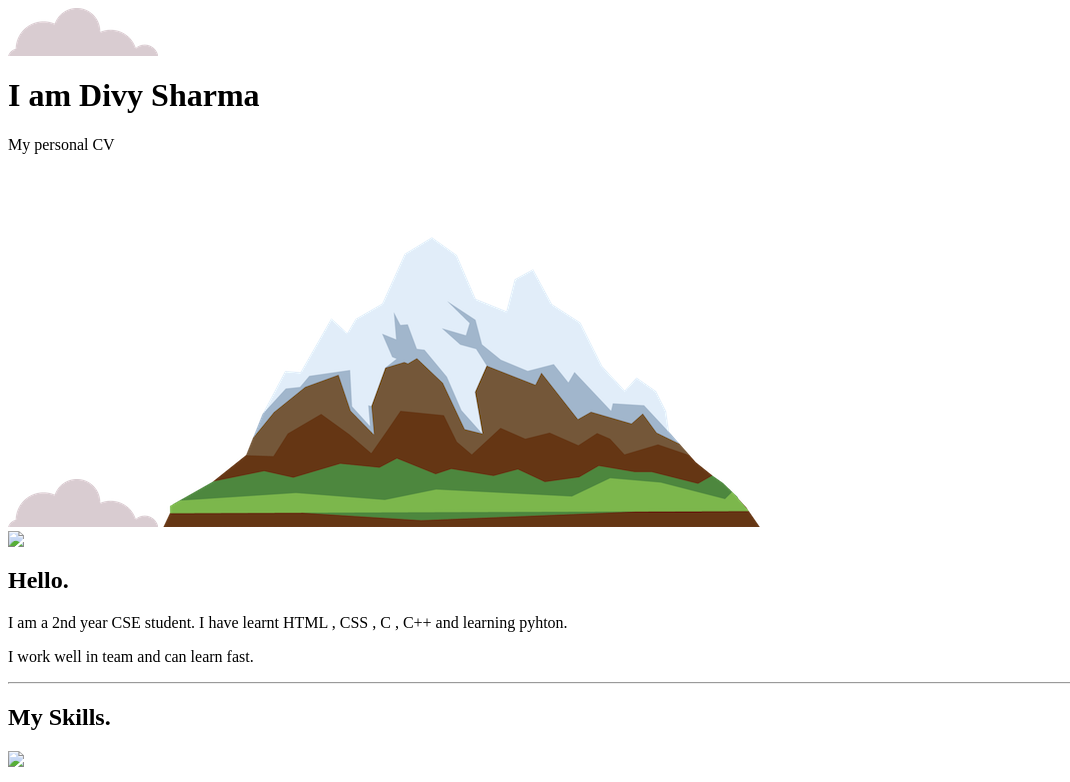
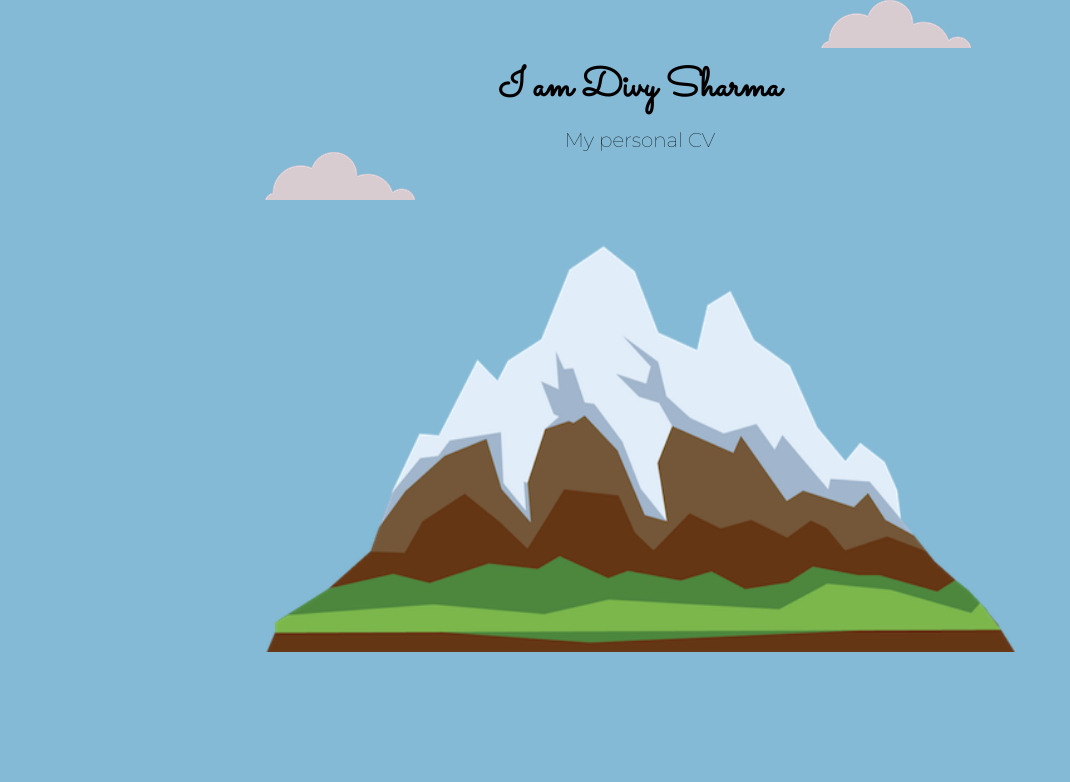
Before and after one commit to DivySharma1/1st, a plain HTML site: page my project.html in a window 1280 px wide. Shown: the top 782 px of the page, without its empty margins (0-1070 px from the left). Drawn offline with Linux system fonts and the light colour scheme.

Commit message:
Update my project.html

```diff
--- a/my project.html
+++ b/my project.html
@@ -1,7 +1,7 @@
 <html>
 <head>
 <title>My project</title>
-<link rel="stylesheet" href="file:\\\C:\Users\asus\Desktop\html./mpcss.css">
+<link rel="stylesheet" href="./mpcss.css">
 <link rel="icon" href="file:\\\C:\Users\asus\Desktop\html\favicon.ico">
 <link rel="preconnect" href="https://fonts.googleapis.com">
 <link rel="preconnect" href="https://fonts.gstatic.com" crossorigin>
```
